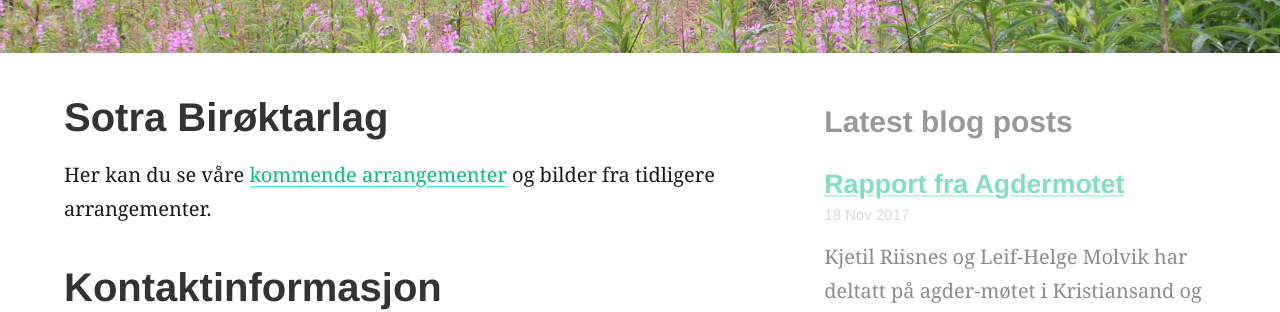
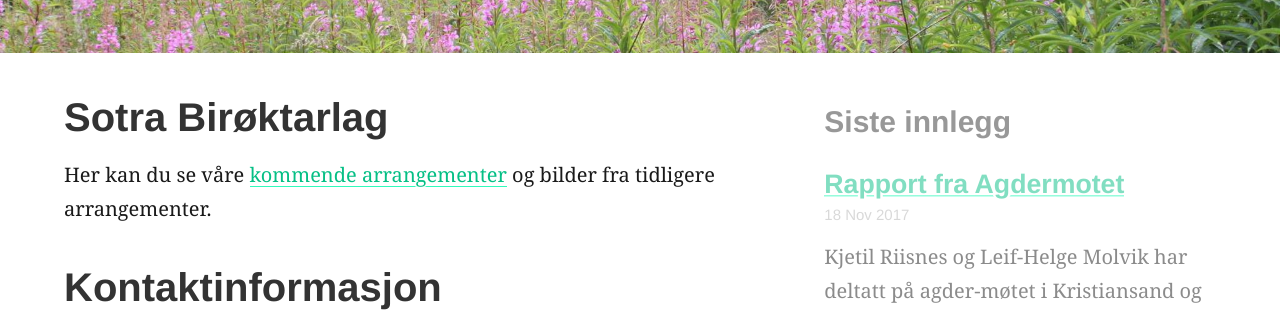
Before and after one commit to SotraBiroktarlag/sotrabirokt, a Jekyll site: the page built from index.md, in a window 1280 px wide. Shown: the part 337-649 px from the top of the page. Built offline with Jekyll 4.4.1, drawn with Linux system fonts in a browser that asks for light colours.

Commit message:
Oversatte overskrift

```diff
--- a/_includes/post-list.html
+++ b/_includes/post-list.html
@@ -18,7 +18,7 @@
 	</section>
 
 {% else %}
-	<h3>Latest blog posts</h3>
+	<h3>Siste innlegg</h3>
 	<ul class="list  list--posts">
 		{% for page in site.posts limit: 4 %}
 			<li class="item  item--post">
```
